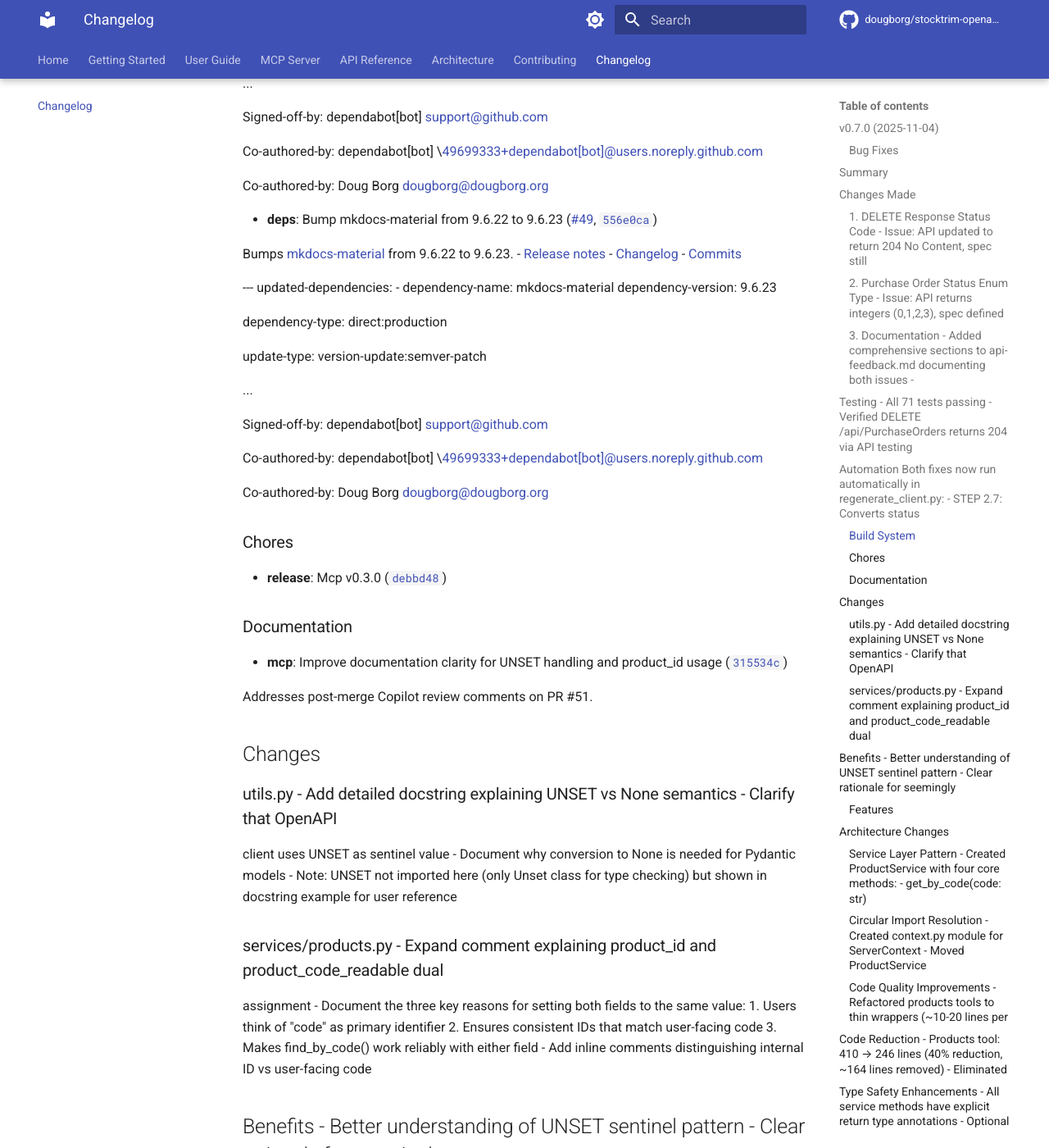
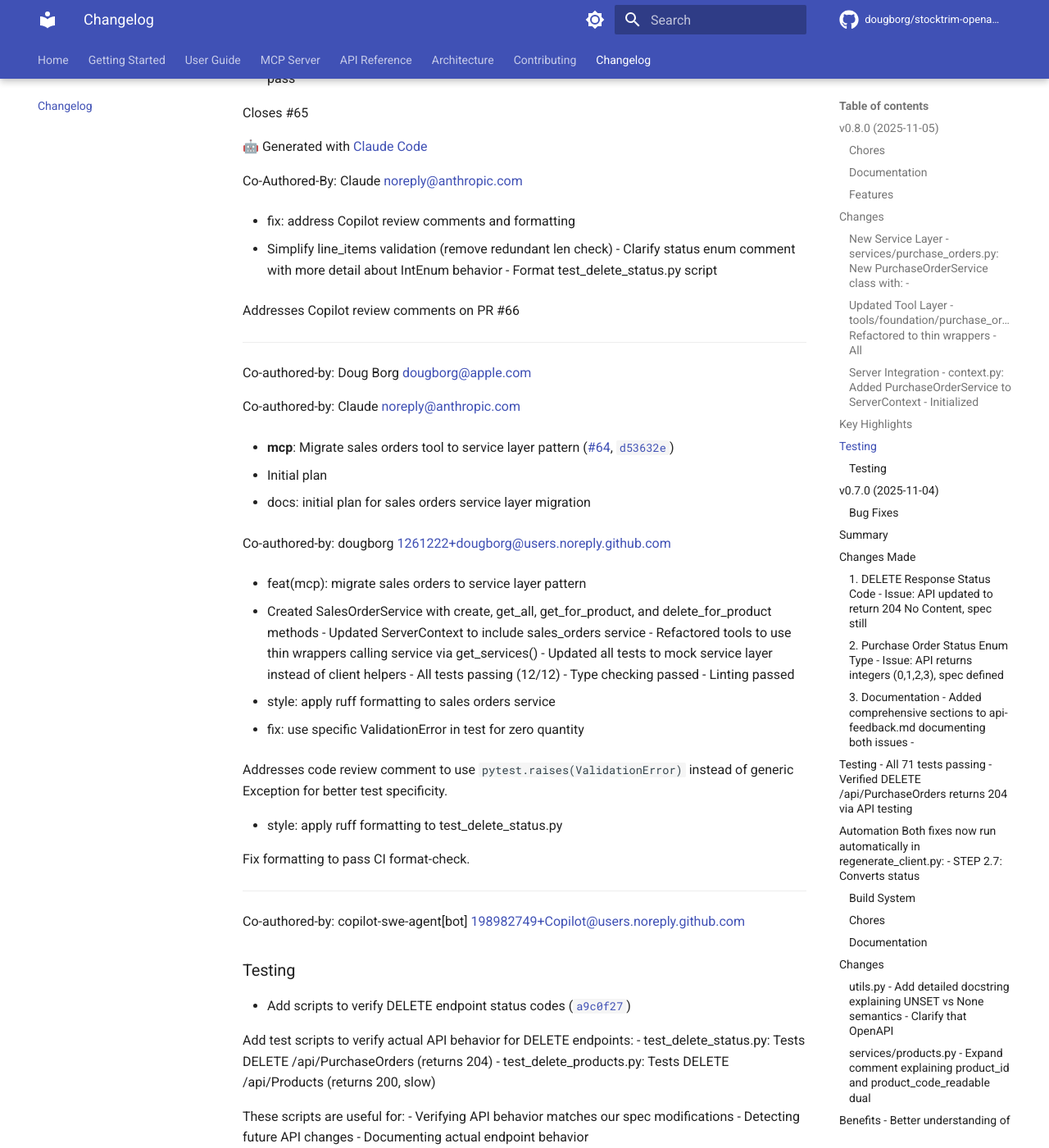
Before and after one commit to dougborg/stocktrim-openapi-client, an MkDocs documentation site: the page built from docs/CHANGELOG.md, in a window 1280 px wide and 1400 px high, scrolled down 1982 px. Shown: the whole window at 82% size. Built offline with MkDocs 1.6.1 and Material for MkDocs 9.7.7, drawn with Linux system fonts in a browser that asks for light colours; comment, search, counter and statistics services are not loaded; the version menu is left out; some of the changed text lies outside the part shown.

Commit message:
chore(release): client v0.8.0

```diff
--- a/docs/CHANGELOG.md
+++ b/docs/CHANGELOG.md
@@ -1,6 +1,153 @@
 # CHANGELOG
 
 <!-- version list -->
+
+## v0.8.0 (2025-11-05)
+
+### Chores
+
+- **release**: Mcp v0.4.0
+  ([`c31dd99`](https://github.com/dougborg/stocktrim-openapi-client/commit/c31dd9970079d9736f1c715fd6458c2c3e4af2a1))
+
+### Documentation
+
+- **mcp**: Improve documentation clarity for UNSET handling and product_id usage
+  ([#52](https://github.com/dougborg/stocktrim-openapi-client/pull/52),
+  [`e1d2c40`](https://github.com/dougborg/stocktrim-openapi-client/commit/e1d2c40a9189a4b712beb38704a9e82fa91aeeeb))
+
+* fix: correct product_id documentation to reflect required field status
+
+Address Copilot review feedback by fixing inaccurate documentation: - Clarify that
+product_id is required (not auto-generated) - Remove unverified claim about
+find_by_code() searching both fields
+
+- Simplify comment to focus on verified behavior
+
+🤖 Generated with [Claude Code](https://claude.com/claude-code)
+
+Co-Authored-By: Claude <noreply@anthropic.com>
+
+- docs: clarify product_code_readable is optional but recommended
+
+Address Copilot nitpick: while product_code_readable is technically optional/nullable,
+it's recommended to provide it for better user experience as it's used for user-facing
+displays.
+
+______________________________________________________________________
+
+Co-authored-by: Doug Borg <dougborg@apple.com>
+
+Co-authored-by: Claude <noreply@anthropic.com>
+
+### Features
+
+- Migrate Purchase Orders tool to service layer pattern
+  ([#66](https://github.com/dougborg/stocktrim-openapi-client/pull/66),
+  [`aa0e453`](https://github.com/dougborg/stocktrim-openapi-client/commit/aa0e453a79cc39f681ec348978971106df909ed1))
+
+* feat: migrate Purchase Orders tool to service layer pattern
+
+This PR migrates the Purchase Orders tool to use the service layer pattern following the
+Products service example from PR #51. The Purchase Orders tool is the most complex
+foundation tool with 4 operations and extensive business logic.
+
+## Changes
+
+### New Service Layer - **services/purchase_orders.py**: New PurchaseOrderService class with: -
+
+`get_by_reference()`: Get PO by reference number - `list_all()`: List all purchase
+orders - `create()`: Create PO with line items, supplier, location, status - `delete()`:
+Delete PO by reference number
+
+### Updated Tool Layer - **tools/foundation/purchase_orders.py**: Refactored to thin wrappers - All
+
+4 tool implementations now delegate to service methods - Removed direct client access -
+Tools focus on request/response transformation only
+
+### Server Integration - **context.py**: Added PurchaseOrderService to ServerContext - Initialized
+
+alongside ProductService - Available to all tools via get_services()
+
+## Key Highlights
+
+- **Status Enum Handling**: Proper IntEnum parsing (DRAFT=0, APPROVED=1, etc.) - **Line
+  Item Validation**: Ensures product_code, quantity, and validates > 0 - **Total Cost
+  Calculation**: Computed from line items in tool layer - **UNSET Handling**: Proper use
+  of UNSET sentinel for optional fields - **Error Handling**: Consistent validation and
+  logging patterns
+
+## Testing
+
+- ✅ All 71 tests passing - ✅ Type checking passes (uv run poe lint) - ✅ Pre-commit hooks
+  pass
+
+Closes #65
+
+🤖 Generated with [Claude Code](https://claude.com/claude-code)
+
+Co-Authored-By: Claude <noreply@anthropic.com>
+
+- fix: address Copilot review comments and formatting
+
+* Simplify line_items validation (remove redundant len check) - Clarify status enum
+  comment with more detail about IntEnum behavior - Format test_delete_status.py script
+
+Addresses Copilot review comments on PR #66
+
+______________________________________________________________________
+
+Co-authored-by: Doug Borg <dougborg@apple.com>
+
+Co-authored-by: Claude <noreply@anthropic.com>
+
+- **mcp**: Migrate sales orders tool to service layer pattern
+  ([#64](https://github.com/dougborg/stocktrim-openapi-client/pull/64),
+  [`d53632e`](https://github.com/dougborg/stocktrim-openapi-client/commit/d53632eea06ab2734845305ef4723e760c159a57))
+
+* Initial plan
+
+* docs: initial plan for sales orders service layer migration
+
+Co-authored-by: dougborg <1261222+dougborg@users.noreply.github.com>
+
+- feat(mcp): migrate sales orders to service layer pattern
+
+* Created SalesOrderService with create, get_all, get_for_product, and
+  delete_for_product methods - Updated ServerContext to include sales_orders service -
+  Refactored tools to use thin wrappers calling service via get_services() - Updated all
+  tests to mock service layer instead of client helpers - All tests passing (12/12) -
+  Type checking passed - Linting passed
+
+- style: apply ruff formatting to sales orders service
+
+- fix: use specific ValidationError in test for zero quantity
+
+Addresses code review comment to use `pytest.raises(ValidationError)` instead of generic
+Exception for better test specificity.
+
+- style: apply ruff formatting to test_delete_status.py
+
+Fix formatting to pass CI format-check.
+
+______________________________________________________________________
+
+Co-authored-by: copilot-swe-agent[bot] <198982749+Copilot@users.noreply.github.com>
+
+### Testing
+
+- Add scripts to verify DELETE endpoint status codes
+  ([`a9c0f27`](https://github.com/dougborg/stocktrim-openapi-client/commit/a9c0f2743a8a35a8e27a0d23574f6339f5b4af8c))
+
+Add test scripts to verify actual API behavior for DELETE endpoints: -
+test_delete_status.py: Tests DELETE /api/PurchaseOrders (returns 204) -
+test_delete_products.py: Tests DELETE /api/Products (returns 200, slow)
+
+These scripts are useful for: - Verifying API behavior matches our spec modifications -
+Detecting future API changes - Documenting actual endpoint behavior
+
+🤖 Generated with [Claude Code](https://claude.com/claude-code)
+
+Co-Authored-By: Claude <noreply@anthropic.com>
 
 ## v0.7.0 (2025-11-04)
 
--- a/pyproject.toml
+++ b/pyproject.toml
@@ -1,6 +1,6 @@
 [project]
 name = "stocktrim-openapi-client"
-version = "0.7.0"
+version = "0.8.0"
 description = "A modern, pythonic StockTrim Inventory Management API client with automatic retries, rate limiting, and smart pagination"
 authors = [
     {name = "Doug Borg", email = "dougborg@dougborg.org"},
--- a/stocktrim_public_api_client/__init__.py
+++ b/stocktrim_public_api_client/__init__.py
@@ -5,7 +5,7 @@ A modern, pythonic StockTrim Inventory Management API client with automatic
 retries and custom authentication.
 """
 
-__version__ = "0.7.0"
+__version__ = "0.8.0"
 
 from .stocktrim_client import StockTrimClient
 from .utils import (
```
